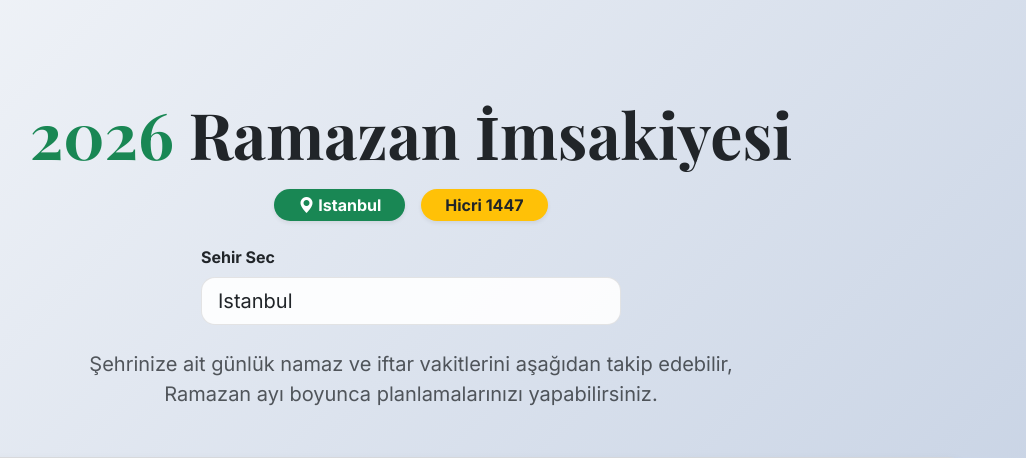
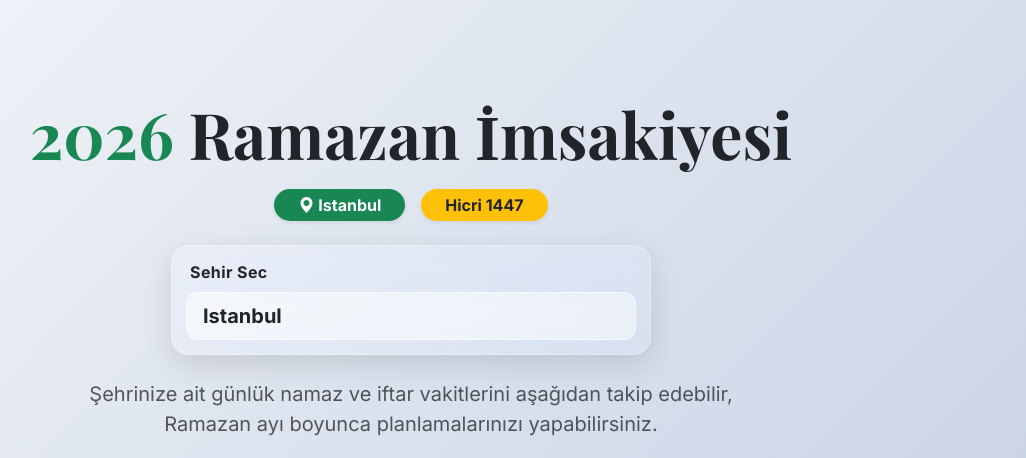
Before and after one commit to safaksizlar2025-a11y/Ramazan-Rehberi, a Django app: page /imsakiye/ in a window 1280 px wide. Shown: the part 61-519 px from the top of the page, without its empty margins (229-1255 px from the left). Run offline with Django 5.2, Linux system fonts and the light colour scheme; data that the repository does not hold is empty.

Commit message:
Gerekli düzenlemeler yapıldı

```diff
--- a/core/templates/core/imsakiye.html
+++ b/core/templates/core/imsakiye.html
@@ -143,22 +143,68 @@
     }
 
     .imsakiye-sehir-form {
-        max-width: 420px;
+        max-width: 480px;
         margin: 0 auto;
         text-align: left;
+        padding: 14px;
+        border-radius: 18px;
+        background: linear-gradient(
+            135deg,
+            rgba(255, 255, 255, 0.22),
+            rgba(255, 255, 255, 0.08)
+        );
+        border: 1px solid rgba(255, 255, 255, 0.28);
+        box-shadow: 0 10px 30px rgba(0, 0, 0, 0.12);
+        backdrop-filter: blur(14px) saturate(140%);
+        -webkit-backdrop-filter: blur(14px) saturate(140%);
+    }
+
+    [data-theme="dark"] .imsakiye-sehir-form {
+        background: linear-gradient(
+            135deg,
+            rgba(255, 255, 255, 0.12),
+            rgba(255, 255, 255, 0.04)
+        );
+        border-color: rgba(255, 255, 255, 0.16);
+        box-shadow: 0 12px 30px rgba(0, 0, 0, 0.3);
+    }
+
+    .imsakiye-sehir-form .form-label {
+        color: var(--text-color);
+        letter-spacing: 0.4px;
+        margin-left: 4px;
     }
 
     .imsakiye-sehir-form .form-select {
-        border-radius: 14px;
-        background: var(--card-bg);
+        border-radius: 12px;
+        background: rgba(255, 255, 255, 0.45);
         color: var(--text-color);
-        border: 1px solid var(--nav-border);
+        border: 1px solid rgba(255, 255, 255, 0.5);
         box-shadow: none;
+        font-weight: 600;
+        backdrop-filter: blur(8px);
+        -webkit-backdrop-filter: blur(8px);
+    }
+
+    [data-theme="dark"] .imsakiye-sehir-form .form-select {
+        background: rgba(0, 0, 0, 0.28);
+        border-color: rgba(255, 255, 255, 0.18);
     }
 
     .imsakiye-sehir-form .form-select:focus {
         border-color: var(--accent-color);
-        box-shadow: 0 0 0 0.2rem rgba(25, 135, 84, 0.2);
+        box-shadow:
+            0 0 0 0.2rem rgba(25, 135, 84, 0.2),
+            0 8px 22px rgba(25, 135, 84, 0.2);
+    }
+
+    .imsakiye-sehir-form .form-select option {
+        color: #212529;
+    }
+
+    [data-theme="dark"] .imsakiye-sehir-form .form-select option {
+        color: #f1f3f5;
+        background: #1f2328;
     }
 
     @keyframes slideUp {
```
